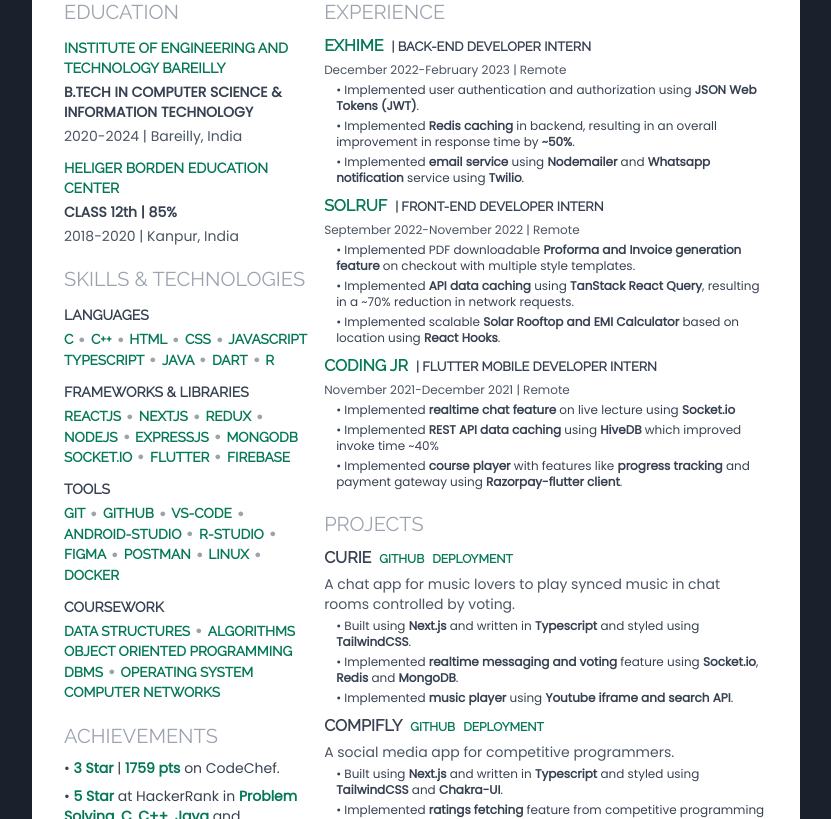
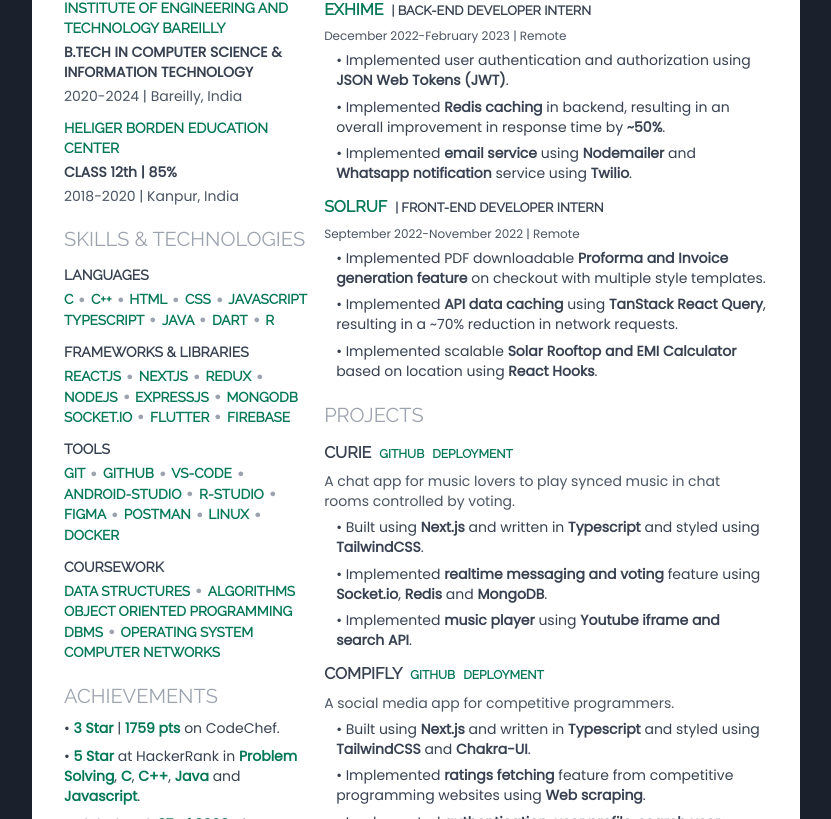
Before and after one commit to curiousyuvi/curious.yuvi, a Next.js app: page / in a window 1280 px wide. Shown: the part 4861-5680 px from the top of the page, without its empty margins (224-1055 px from the left). Built offline with nearby package versions, Linux system fonts and the light colour scheme; a web font is replaced by a local one.

Commit message:
fixed resume in mobile and changed experience in resume

```diff
--- a/components/Resume.tsx
+++ b/components/Resume.tsx
@@ -1,6 +1,6 @@
 import { Button, Heading, Text } from "@chakra-ui/react";
-import React, { useRef } from "react";
-import { BsPrinterFill } from "react-icons/bs";
+import React, { useEffect, useRef } from "react";
+import { BsDownload, BsPrinterFill } from "react-icons/bs";
 import { useReactToPrint } from "react-to-print";
 import MyResume from "./MyResume";
 
@@ -10,30 +10,49 @@
     content: () => resumePrintRef.current,
     documentTitle: "YuvrajSingh",
   });
+
   return (
     <div
       id="resume"
       className="w-full flex flex-col items-start justify-center my-8 p-4 gap-4"
     >
       <Heading>RESUME</Heading>
-      <div className="w-full flex justify-center">
+      <div className="w-full justify-center hidden md:flex">
         <Button
           bgColor="green.500"
           textColor="white"
           onClick={handleResumePrint}
         >
-          <BsPrinterFill className="mr-3" /> Print My Resume
+          <BsPrinterFill className="mr-3" /> Print my Resume
         </Button>
       </div>
 
-      <Text className="text-center visible md:invisible">
-        {
-          "😥 Sorry, can't preview resume in Mobile switch to Desktop, but you can still print."
-        }
-      </Text>
-      <div className="w-full invisible md:visible">
+      <div className="w-full justify-center flex md:hidden">
+        <Button
+          bgColor="green.500"
+          textColor="white"
+          as={"a"}
+          href="https://drive.google.com/file/d/1waoGwkjHHfHi5ek86RzR0Zg5ggcwjzFk/view"
+          target="_blank"
+        >
+          <BsDownload className="mr-3" /> Download my Resume
+        </Button>
+      </div>
+
+      <div className="w-full hidden md:flex">
         <div ref={resumePrintRef} className="w-full">
           <MyResume />
+        </div>
+      </div>
+
+      <div className="w-full flex md:hidden">
+        <div className="w-full flex justify-center">
+          <iframe
+            src="https://drive.google.com/file/d/1waoGwkjHHfHi5ek86RzR0Zg5ggcwjzFk/preview"
+            width="380"
+            height="537"
+            allow="autoplay"
+          ></iframe>
         </div>
       </div>
     </div>
--- a/components/ResumeExperienceSection.tsx
+++ b/components/ResumeExperienceSection.tsx
@@ -3,9 +3,9 @@
 
 const ResumeExperienceSection = () => {
   return (
-    <div className="w-full flex flex-col items-start gap-2">
+    <div className="w-full flex flex-col items-start gap-3">
       <Text className="!text-gray-400 text-xl">EXPERIENCE</Text>
-      <div className="w-full flex flex-col items-start gap-1">
+      <div className="w-full flex flex-col items-start gap-[0.4rem]">
         <Text className="!text-gray-700 text-[0.8rem] font-extrabold">
           <a
             href="https://exhime.com"
@@ -19,21 +19,21 @@
           December 2022-February 2023 | Remote
         </Text>
         <Text
-          className="!text-gray-700 text-xs !font-['Poppins'] ml-3"
+          className="!text-gray-700 text-sm !font-['Poppins'] ml-3"
           _before={{ content: `"•  "` }}
         >
           Implemented user authentication and authorization using{" "}
           <strong>JSON Web Tokens (JWT)</strong>.
         </Text>
         <Text
-          className="!text-gray-700 text-xs !font-['Poppins'] ml-3"
+          className="!text-gray-700 text-sm !font-['Poppins'] ml-3"
           _before={{ content: `"•  "` }}
         >
           Implemented <strong>Redis caching</strong> in backend, resulting in an
           overall improvement in response time by <strong>~50%</strong>.
         </Text>
         <Text
-          className="!text-gray-700 text-xs !font-['Poppins'] ml-3"
+          className="!text-gray-700 text-sm !font-['Poppins'] ml-3"
           _before={{ content: `"•  "` }}
         >
           Implemented <strong>email service</strong> using{" "}
@@ -41,7 +41,7 @@
           service using <strong>Twilio</strong>.
         </Text>
       </div>
-      <div className="w-full flex flex-col items-start gap-1">
+      <div className="w-full flex flex-col items-start gap-[0.4rem]">
         <Text className="!text-gray-700 text-[0.8rem] font-extrabold">
           <a
             href="https://www.solruf.com"
@@ -55,7 +55,7 @@
           September 2022-November 2022 | Remote
         </Text>
         <Text
-          className="!text-gray-700 text-xs !font-['Poppins'] ml-3"
+          className="!text-gray-700 text-sm !font-['Poppins'] ml-3"
           _before={{ content: `"•  "` }}
         >
           Implemented PDF downloadable{" "}
@@ -63,7 +63,7 @@
           with multiple style templates.
         </Text>
         <Text
-          className="!text-gray-700 text-xs !font-['Poppins'] ml-3"
+          className="!text-gray-700 text-sm !font-['Poppins'] ml-3"
           _before={{ content: `"•  "` }}
         >
           Implemented <strong>API data caching</strong> using{" "}
@@ -71,47 +71,11 @@
           in network requests.
         </Text>
         <Text
-          className="!text-gray-700 text-xs !font-['Poppins'] ml-3"
+          className="!text-gray-700 text-sm !font-['Poppins'] ml-3"
           _before={{ content: `"•  "` }}
         >
           Implemented scalable <strong>Solar Rooftop and EMI Calculator</strong>{" "}
           based on location using <strong>React Hooks</strong>.
-        </Text>
-      </div>
-      <div className="w-full flex flex-col items-start gap-1">
-        <Text className="!text-gray-700 text-[0.8rem] font-extrabold">
-          <a
-            href="https://www.codingjr.online"
-            className="!text-emerald-700 text-base mr-2"
-          >
-            CODING JR
-          </a>
-          | FLUTTER MOBILE DEVELOPER INTERN
-        </Text>
-        <Text className="!text-gray-600 text-xs !font-['Poppins']">
-          November 2021-December 2021 | Remote
-        </Text>
-        <Text
-          className="!text-gray-700 text-xs !font-['Poppins'] ml-3"
-          _before={{ content: `"•  "` }}
-        >
-          Implemented <strong>realtime chat feature</strong> on live lecture
-          using <strong>Socket.io</strong>
-        </Text>
-        <Text
-          className="!text-gray-700 text-xs !font-['Poppins'] ml-3"
-          _before={{ content: `"•  "` }}
-        >
-          Implemented <strong>REST API data caching</strong> using{" "}
-          <strong>HiveDB</strong> which improved invoke time ~40%
-        </Text>
-        <Text
-          className="!text-gray-700 text-xs !font-['Poppins'] ml-3"
-          _before={{ content: `"•  "` }}
-        >
-          Implemented <strong>course player</strong> with features like{" "}
-          <strong>progress tracking</strong> and payment gateway using{" "}
-          <strong>Razorpay-flutter client</strong>.
         </Text>
       </div>
     </div>
--- a/components/ResumeProjectsSection.tsx
+++ b/components/ResumeProjectsSection.tsx
@@ -3,9 +3,9 @@
 
 const ResumeProjectsSection = () => {
   return (
-    <div className="w-full flex flex-col items-start gap-2">
+    <div className="w-full flex flex-col items-start gap-3">
       <Text className="!text-gray-400 text-xl">PROJECTS</Text>
-      <div className="w-full flex flex-col items-start gap-1">
+      <div className="w-full flex flex-col items-start gap-[0.4rem]">
         <Text className="!text-gray-700 text-base font-extrabold">
           CURIE
           <a
@@ -26,7 +26,7 @@
           controlled by voting.
         </Text>
         <Text
-          className="!text-gray-700 text-xs !font-['Poppins'] ml-3"
+          className="!text-gray-700 text-sm !font-['Poppins'] ml-3"
           _before={{ content: `"•  "` }}
         >
           Built using <strong>Next.js</strong> and written in{" "}
@@ -34,7 +34,7 @@
           <strong>TailwindCSS</strong>.
         </Text>
         <Text
-          className="!text-gray-700 text-xs !font-['Poppins'] ml-3"
+          className="!text-gray-700 text-sm !font-['Poppins'] ml-3"
           _before={{ content: `"•  "` }}
         >
           Implemented <strong>realtime messaging and voting</strong> feature
@@ -42,14 +42,14 @@
           <strong>MongoDB</strong>.
         </Text>
         <Text
-          className="!text-gray-700 text-xs !font-['Poppins'] ml-3"
+          className="!text-gray-700 text-sm !font-['Poppins'] ml-3"
           _before={{ content: `"•  "` }}
         >
           Implemented <strong>music player</strong> using{" "}
           <strong>Youtube iframe and search API</strong>.
         </Text>
       </div>
-      <div className="w-full flex flex-col items-start gap-1">
+      <div className="w-full flex flex-col items-start gap-[0.4rem]">
         <Text className="!text-gray-700 text-base font-extrabold">
           COMPIFLY
           <a
@@ -69,7 +69,7 @@
           A social media app for competitive programmers.
         </Text>
         <Text
-          className="!text-gray-700 text-xs !font-['Poppins'] ml-3"
+          className="!text-gray-700 text-sm !font-['Poppins'] ml-3"
           _before={{ content: `"•  "` }}
         >
           Built using <strong>Next.js</strong> and written in{" "}
@@ -77,14 +77,14 @@
           <strong>TailwindCSS</strong> and <strong>Chakra-UI</strong>.
         </Text>
         <Text
-          className="!text-gray-700 text-xs !font-['Poppins'] ml-3"
+          className="!text-gray-700 text-sm !font-['Poppins'] ml-3"
           _before={{ content: `"•  "` }}
         >
           Implemented <strong>ratings fetching</strong> feature from competitive
           programming websites using <strong>Web scraping</strong>.
         </Text>
         <Text
-          className="!text-gray-700 text-xs !font-['Poppins'] ml-3"
+          className="!text-gray-700 text-sm !font-['Poppins'] ml-3"
           _before={{ content: `"•  "` }}
         >
           Implemented{" "}
```
